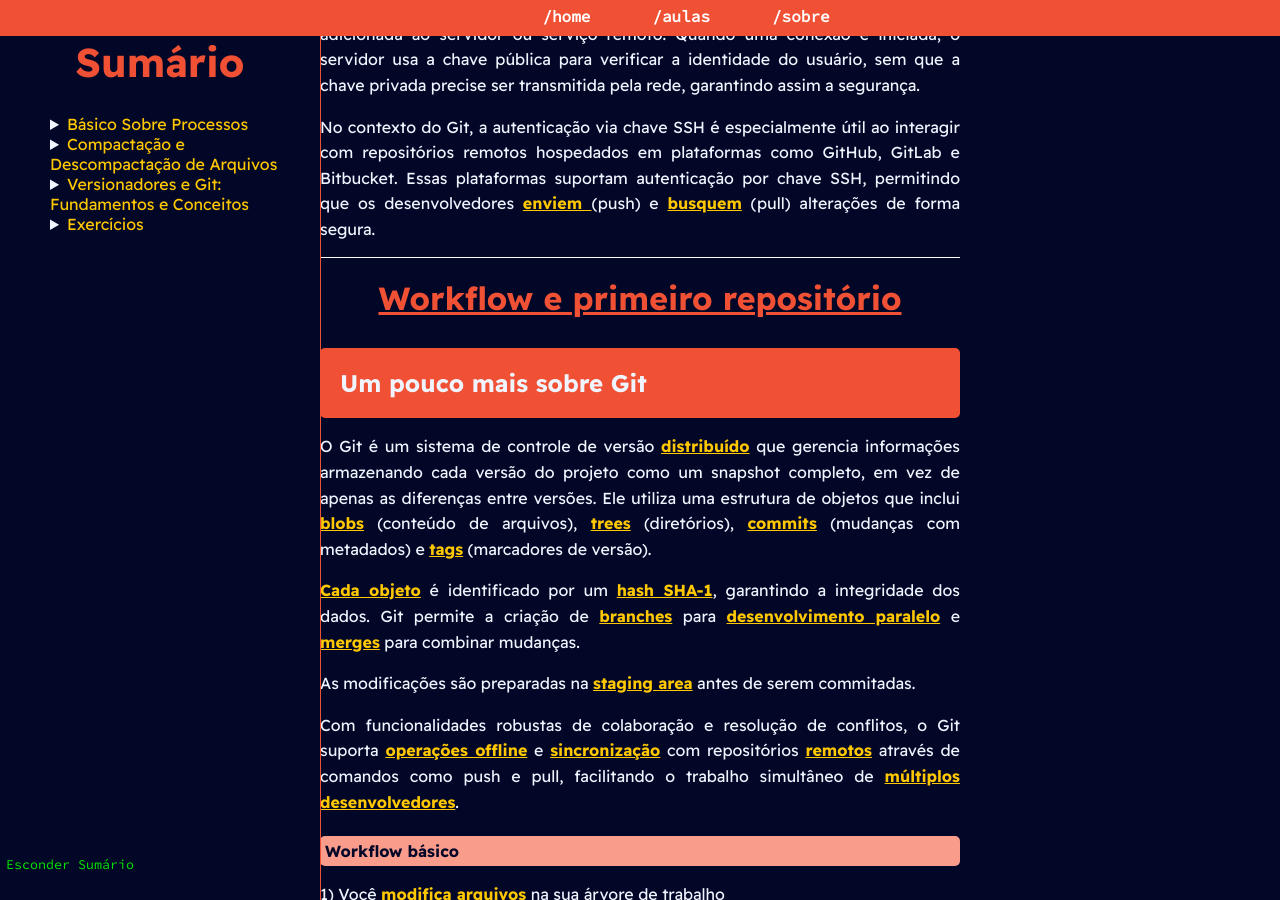
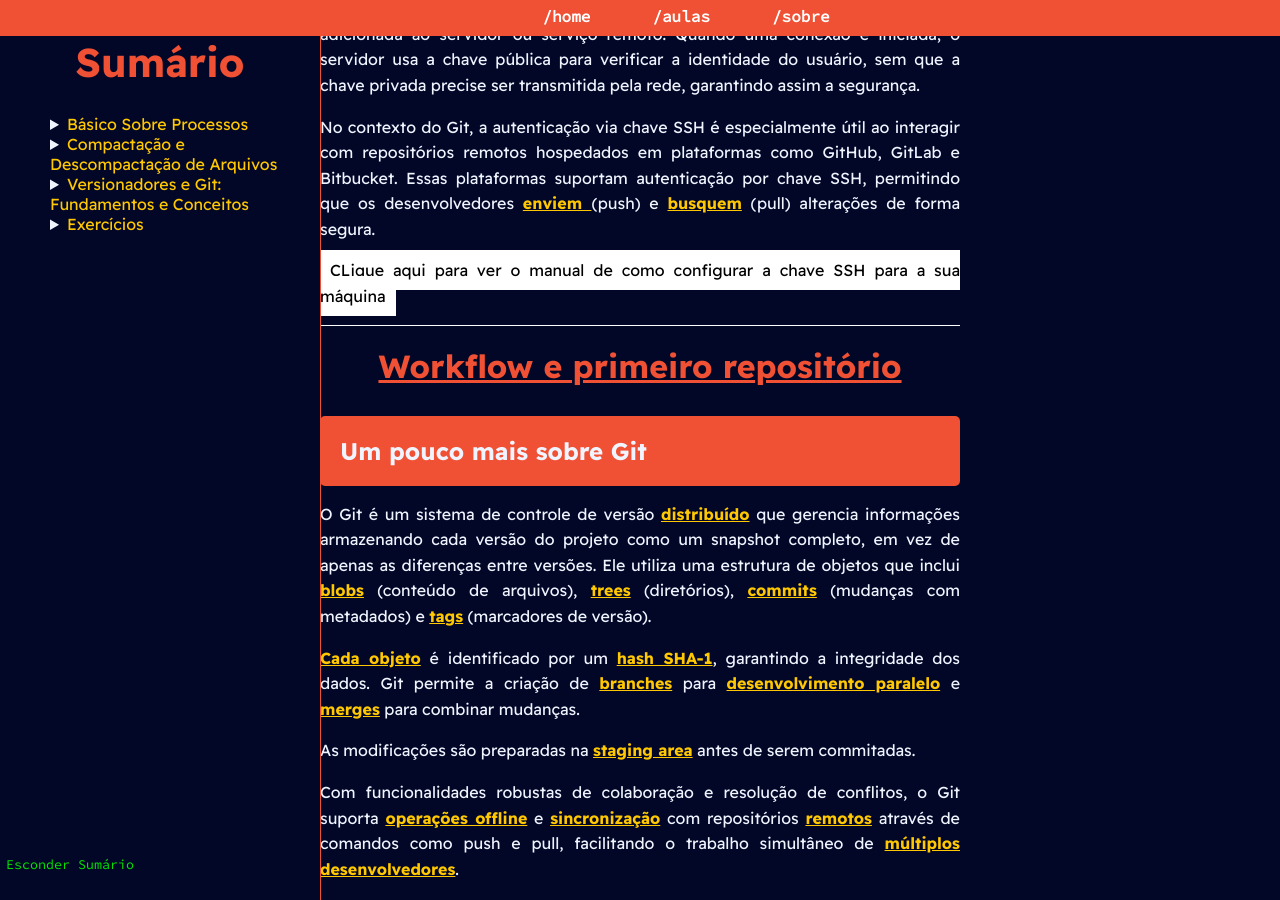
Before and after one commit to PETCC-UFRN/minicurso-linux-git, a Jekyll site: the page built from terceiroDia.md, in a window 1280 px wide and 900 px high, scrolled down 19301 px. Built offline with Jekyll 4.4.1, drawn with Linux system fonts in a browser that asks for light colours.

Commit message:
Link para o manual para gerar a chave SSH

```diff
--- a/terceiroDia.md
+++ b/terceiroDia.md
@@ -610,6 +610,8 @@ Ao configurar uma chave SSH, você cria um <span class="destaque">par de chaves<
 
 No contexto do Git, a autenticação via chave SSH é especialmente útil ao interagir com repositórios remotos hospedados em plataformas como GitHub, GitLab e Bitbucket. Essas plataformas suportam autenticação por chave SSH, permitindo que os desenvolvedores <span class="destaque">enviem </span>(push) e <span class="destaque">busquem</span> (pull) alterações de forma segura.
 
+<p><a style="background: #fff;padding:10px;  color: black;" href="https://docs.github.com/pt/authentication/connecting-to-github-with-ssh/generating-a-new-ssh-key-and-adding-it-to-the-ssh-agent">CLique aqui para ver o manual de como configurar a chave SSH para a sua máquina</a></p>
+
 ## Workflow e primeiro repositório
 
 ### Um pouco mais sobre Git
```
